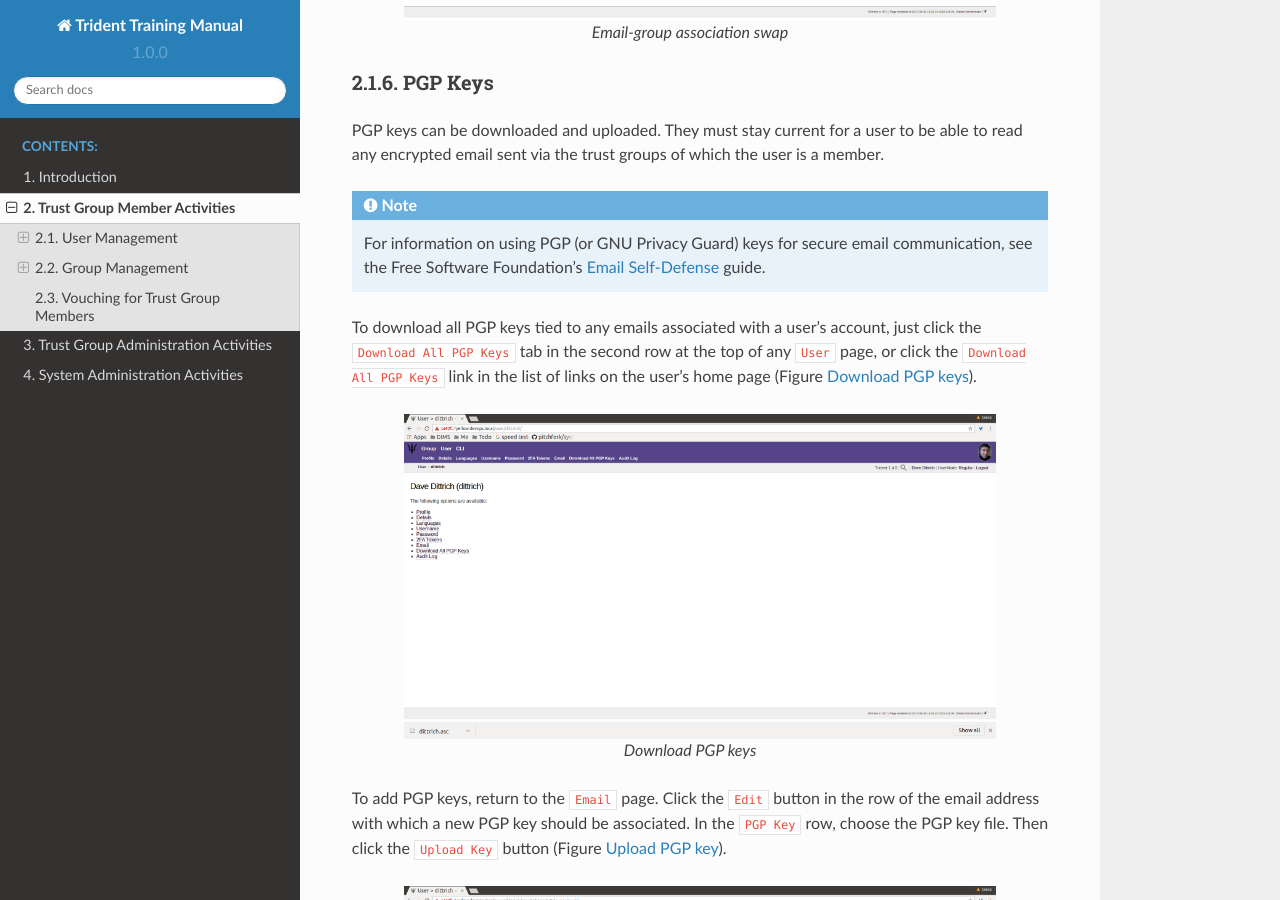
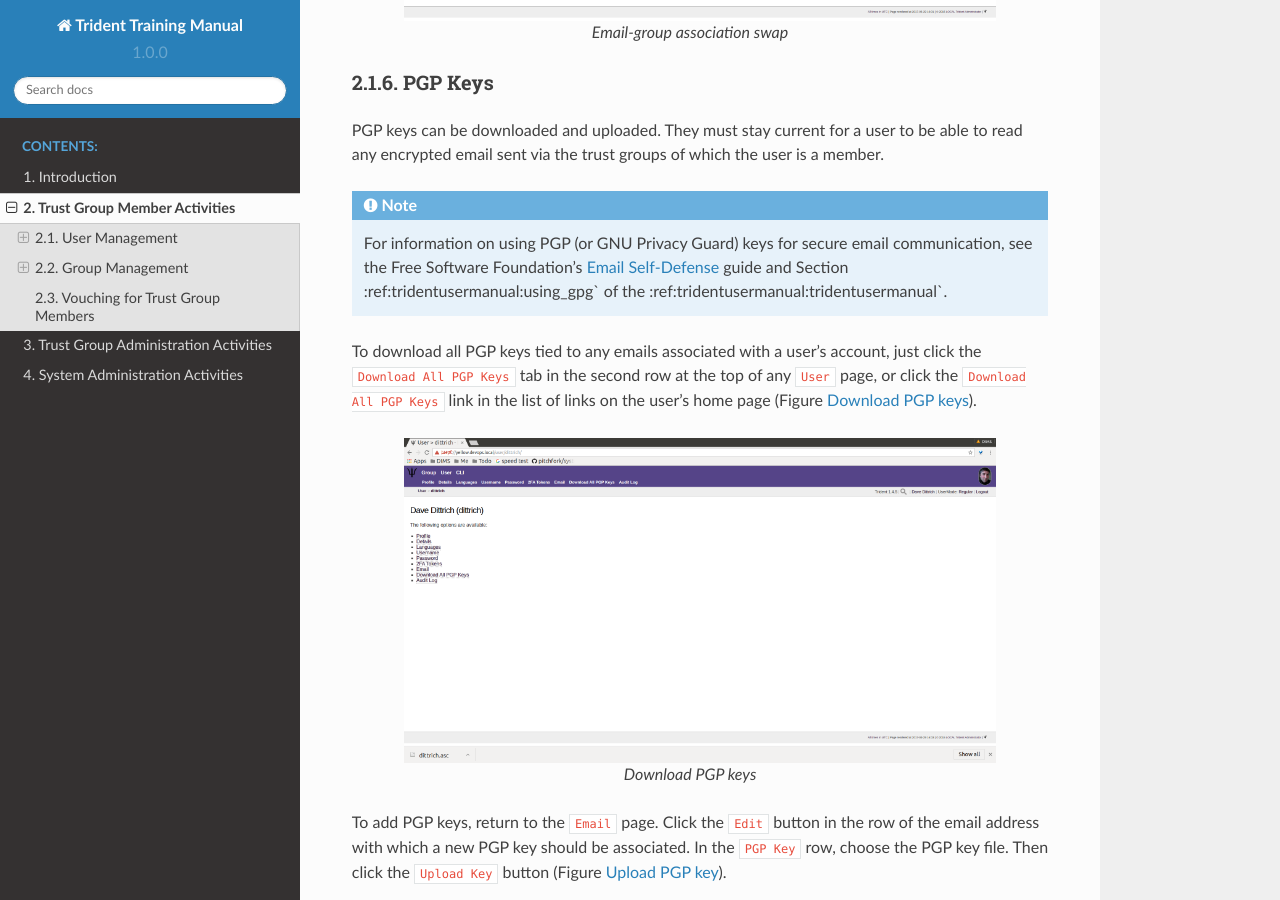
Before and after one commit to uw-dims/trident-training-manual, a Sphinx documentation site: the page built from docs/source/memberlifecycle.rst, in a window 1280 px wide and 900 px high, scrolled down 10888 px. Built offline with Sphinx 7.4.7 and the Read the Docs theme 2.0.0, drawn with Linux system fonts in a browser that asks for light colours; pages that are not in the unit, such as notebooks, are missing from menus.

Commit message:
Add intersphinx link to Trident user manual

```diff
--- a/docs/source/conf.py
+++ b/docs/source/conf.py
@@ -405,9 +405,11 @@
 intersphinx_cache_limit = -1   # days to keep the cached inventories (0 == forever)
 if on_rtd:
     intersphinx_mapping = {
+        'tridentusermanual': ("https://trident-user-manual.readthedocs.io/en/{0}".format(git_tag), None),
         'dimssr': ("https://dims-sr.readthedocs.io/en/{0}".format(git_tag), None),
 	}
 else:
 	intersphinx_mapping = {
+        'tridentusermanual': ("{}/trident-user-manual".format(os.environ['DOCSURL']), None),
         'dimssr': ("{}/dims-sr".format(os.environ['DOCSURL']), None),
     }
--- a/docs/source/memberlifecycle.rst
+++ b/docs/source/memberlifecycle.rst
@@ -408,7 +408,9 @@
 
     For information on using PGP (or GNU Privacy Guard) keys
     for secure email communication, see the Free Software
-    Foundation's `Email Self-Defense`_ guide.
+    Foundation's `Email Self-Defense`_ guide and Section
+    :ref:tridentusermanual:using_gpg` of the
+    :ref:tridentusermanual:tridentusermanual`.
 
 ..
 
```
